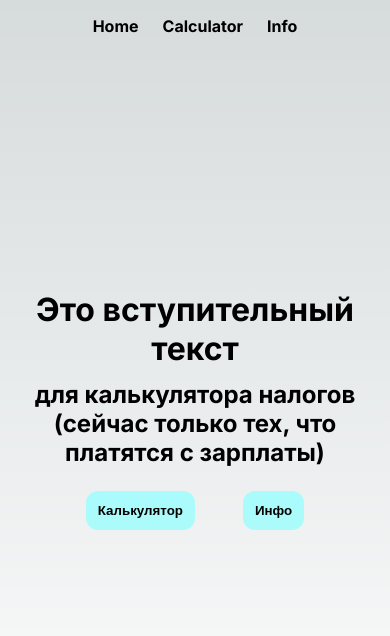
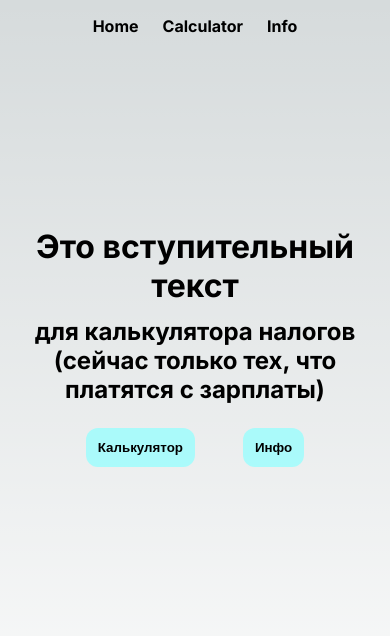
Before and after one commit to klontaler/reacted_taxes, a Next.js app: page / in a window 390 px wide. Shown: the top 636 px of the page. Built offline with nearby package versions, Linux system fonts and the light colour scheme.

Commit message:
Update globals.css

```diff
--- a/src/app/globals.css
+++ b/src/app/globals.css
@@ -108,6 +108,9 @@ h1, h2, h3, h4, h5, h6 {
 
 /* Mobile */
 @media (max-width: 700px) {
+  main {
+    min-height: 85vh;
+  }
   .nextButton {
     margin:  0 auto 36px;
   }
@@ -115,6 +118,7 @@ h1, h2, h3, h4, h5, h6 {
     position: absolute;
     top: 60px;
   }
+
 }
 
 /* Tablet and Smaller Desktop */
```
